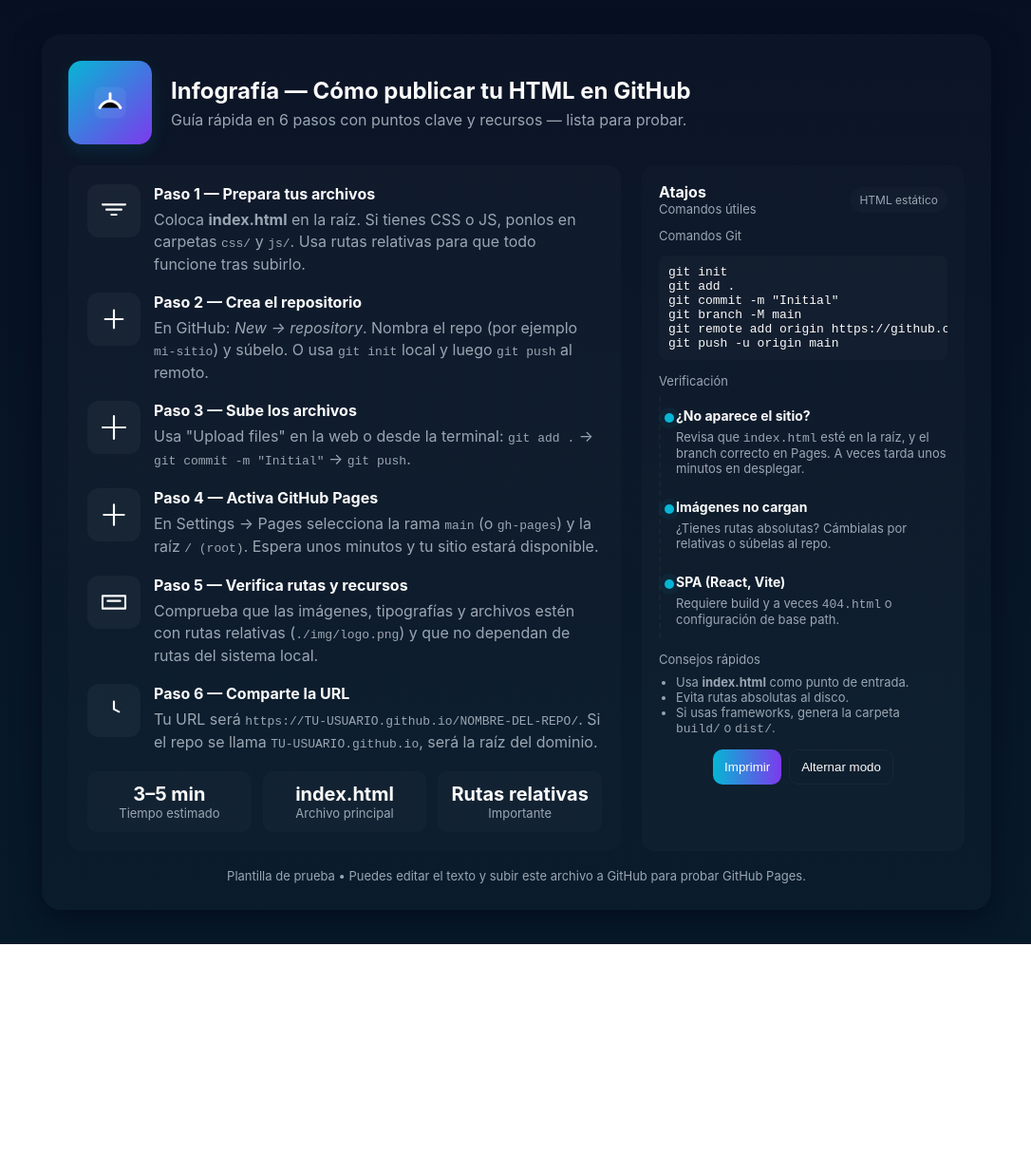
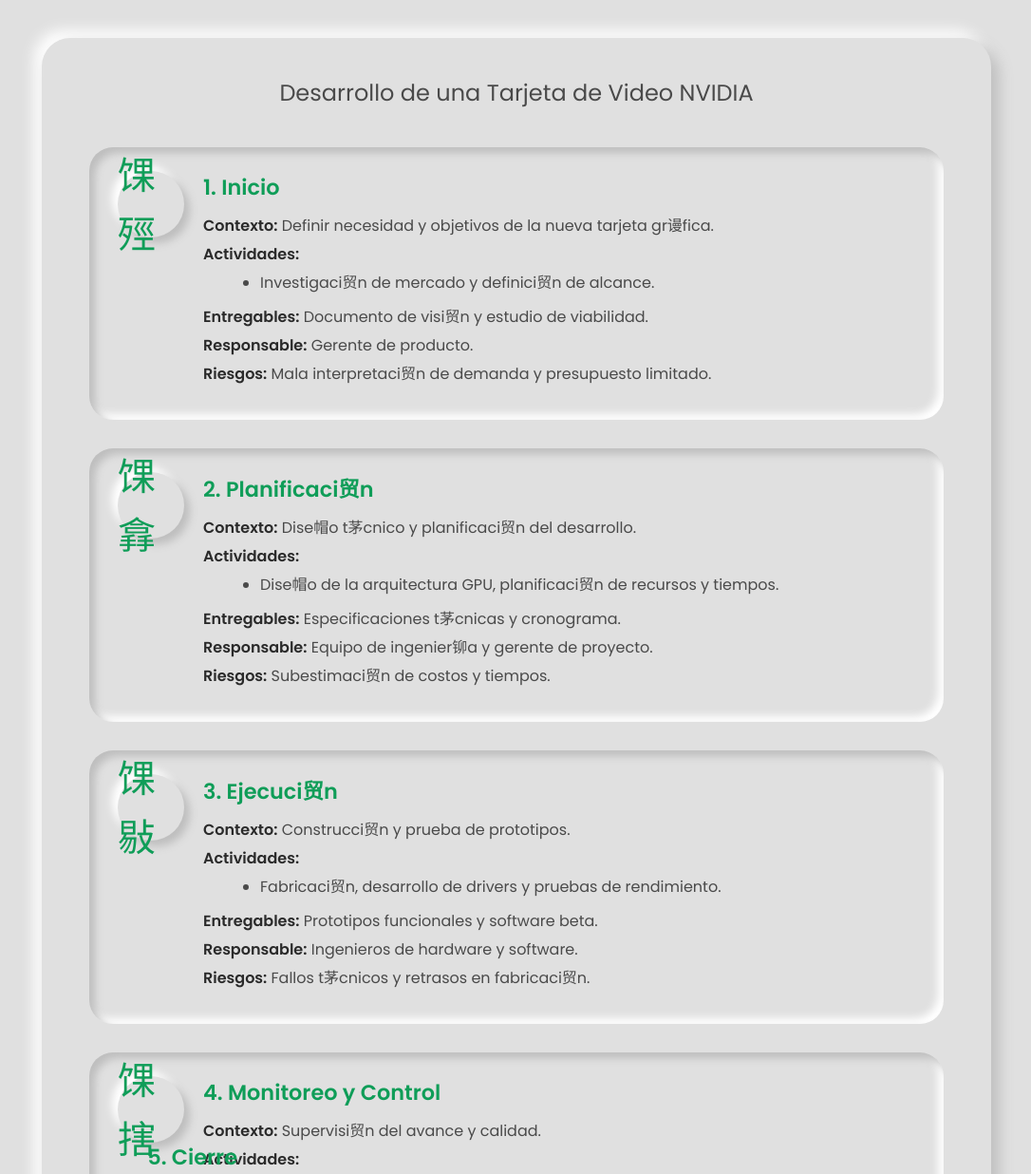
Before and after one commit to manolo0o/Engineering-class, a plain HTML site: page index.html in a window 1280 px wide. Shown: the top 1236 px of the page at 95% size, without its empty margins (96-1182 px from the left). Before the commit the page ends 994 px from the top, so only its background shows below. Drawn offline with Linux system fonts and the light colour scheme.

Commit message:
feat: :art: test

```diff
--- a/index.html
+++ b/index.html
@@ -1,237 +1,220 @@
-<!doctype html>
+<!DOCTYPE html>
 <html lang="es">
 <head>
-  <meta charset="utf-8" />
+<meta charset="UTF-8" />
 <meta name="viewport" content="width=device-width, initial-scale=1" />
-  <title>Infografía - Prueba</title>
+<title>Infograf铆a Neumorfista: Desarrollo Tarjeta NVIDIA</title>
 <style>
-    :root{
-      --bg:#0f1724; --card:#0b1220; --accent:#06b6d4; --muted:#9aa6b2; --glass: rgba(255,255,255,0.04);
-      --radius:16px; --maxw:1000px;
-      --paper:#fafafa; --ink:#07203a;
-    }
-    *{box-sizing:border-box}
-    body{font-family: Inter, system-ui, -apple-system, 'Segoe UI', Roboto, 'Helvetica Neue', Arial; margin:0; background: linear-gradient(180deg,#071022 0%, #071a2a 100%); color:var(--paper); -webkit-font-smoothing:antialiased}
-    .wrap{max-width:var(--maxw); margin:36px auto; padding:28px; background: linear-gradient(180deg, rgba(255,255,255,0.02), rgba(255,255,255,0.01)); border-radius:20px; box-shadow: 0 10px 30px rgba(2,6,23,0.6);}
-    header{display:flex; gap:20px; align-items:center}
-    .logo{width:88px; height:88px; border-radius:14px; background:linear-gradient(135deg,var(--accent),#7c3aed); display:grid; place-items:center; box-shadow:0 6px 18px rgba(6,182,212,0.12)}
-    .logo svg{width:44px; height:44px}
-    h1{font-size:24px; margin:0}
-    p.lead{margin:6px 0 0; color:var(--muted)}
+  @import url('https://fonts.googleapis.com/css2?family=Poppins:wght@400;600&display=swap');
 
-    .grid{display:grid; grid-template-columns: 1fr 340px; gap:22px; margin-top:22px}
-    .main{background:linear-gradient(180deg, rgba(255,255,255,0.02), rgba(255,255,255,0.01)); padding:20px; border-radius:14px}
-    .side{padding:18px; border-radius:14px; background: linear-gradient(180deg, rgba(255,255,255,0.01), rgba(255,255,255,0.02));}
-
-    .section{display:flex; gap:14px; align-items:flex-start; margin-bottom:18px}
-    .icon{width:56px; height:56px; border-radius:12px; background:var(--glass); display:grid; place-items:center; flex:0 0 56px}
-    .icon svg{width:32px;height:32px; fill:none; stroke:var(--accent); stroke-width:1.6}
-    .content h3{margin:0 0 6px 0; font-size:16px}
-    .content p{margin:0; color:var(--muted); line-height:1.45}
-
-    .stats{display:flex; gap:12px; margin-top:8px}
-    .stat{flex:1; background:rgba(255,255,255,0.02); padding:12px; border-radius:10px; text-align:center}
-    .stat .n{font-size:20px; font-weight:700}
-    .stat .t{color:var(--muted); font-size:13px}
-
-    .progress{height:10px; background:rgba(255,255,255,0.03); border-radius:999px; overflow:hidden}
-    .progress > span{display:block; height:100%; background:linear-gradient(90deg,var(--accent), #7c3aed)}
-
-    .tag{display:inline-block; padding:6px 10px; background:rgba(255,255,255,0.02); border-radius:999px; font-size:12px; color:var(--muted)}
-
-    /* timeline */
-    .timeline{border-left:2px dashed rgba(255,255,255,0.03); padding-left:16px}
-    .event{position:relative; padding:12px 0}
-    .event::before{content:''; position:absolute; left:-12px; top:18px; width:10px; height:10px; border-radius:50%; background:var(--accent); box-shadow:0 0 0 6px rgba(6,182,212,0.06)}
-    .event h4{margin:0 0 6px 0; font-size:14px}
-    .event p{margin:0; color:var(--muted); font-size:13px}
-
-    footer{margin-top:18px; text-align:center; color:var(--muted); font-size:13px}
-
-    /* responsive */
-    @media (max-width:880px){
-      .grid{grid-template-columns:1fr;}
-      .logo{width:64px;height:64px}
+  body {
+    background: #e0e0e0;
+    font-family: 'Poppins', sans-serif;
+    margin: 0;
+    padding: 40px 20px;
+    display: flex;
+    justify-content: center;
   }
 
-    /* printable-friendly light mode (class .printable) */
-    .printable{background:#fff;color:#051428}
-    .printable .logo{background:var(--accent);}
+  .infografia {
+    max-width: 900px;
+    background: #e0e0e0;
+    border-radius: 30px;
+    padding: 40px 50px;
+    box-shadow:
+      8px 8px 15px #bebebe,
+      -8px -8px 15px #ffffff;
+  }
 
+  h1 {
+    text-align: center;
+    color: #2a2a2a;
+    font-weight: 600;
+    font-size: 2.4rem;
+    margin-bottom: 5px;
+  }
+
+  h2 {
+    text-align: center;
+    color: #4a4a4a;
+    margin-top: 0;
+    margin-bottom: 40px;
+    font-weight: 500;
+  }
+
+  .stage {
+    background: #e0e0e0;
+    border-radius: 25px;
+    box-shadow:
+      inset 6px 6px 8px #bebebe,
+      inset -6px -6px 8px #ffffff;
+    padding: 25px 30px 30px 30px;
+    margin-bottom: 30px;
+    display: flex;
+    gap: 20px;
+    align-items: flex-start;
+  }
+
+  .icon-container {
+    flex-shrink: 0;
+    width: 70px;
+    height: 70px;
+    background: #e0e0e0;
+    border-radius: 50%;
+    box-shadow:
+      6px 6px 8px #bebebe,
+      -6px -6px 8px #ffffff;
+    display: flex;
+    justify-content: center;
+    align-items: center;
+    font-size: 40px;
+    color: #0f9d58;
+    user-select: none;
+  }
+
+  .content {
+    flex-grow: 1;
+  }
+
+  h3 {
+    color: #0f9d58;
+    margin-top: 0;
+    margin-bottom: 12px;
+    font-weight: 600;
+    font-size: 1.4rem;
+  }
+
+  p {
+    margin: 6px 0;
+    color: #4a4a4a;
+    font-size: 1rem;
+    line-height: 1.5;
+  }
+
+  ul {
+    margin: 6px 0 12px 20px;
+    color: #4a4a4a;
+    font-size: 1rem;
+    line-height: 1.5;
+  }
+
+  strong {
+    color: #2a2a2a;
+  }
+
+  .reflection {
+    background: #e0e0e0;
+    border-radius: 30px;
+    box-shadow:
+      6px 6px 8px #bebebe,
+      -6px -6px 8px #ffffff;
+    padding: 25px 30px;
+    text-align: center;
+    font-style: italic;
+    color: #0f9d58;
+    font-weight: 600;
+    font-size: 1.2rem;
+    margin-top: 50px;
+  }
+
+  /* Responsive */
+  @media (max-width: 700px) {
+    .stage {
+      flex-direction: column;
+      align-items: center;
+      text-align: center;
+    }
+    .icon-container {
+      margin-bottom: 15px;
+    }
+  }
 </style>
 </head>
 <body>
-  <div class="wrap" id="canvas">
-    <header>
-      <div class="logo" aria-hidden>
-        <!-- simple icon -->
-        <svg viewBox="0 0 24 24" xmlns="http://www.w3.org/2000/svg" aria-hidden>
-          <rect x="3" y="3" width="18" height="18" rx="4" fill="white" opacity="0.06"></rect>
-          <path d="M6 15c1.5-3 4.5-4 6-4s4.5 1 6 4" stroke="white" stroke-width="1.6" stroke-linecap="round" stroke-linejoin="round"/>
-          <path d="M12 7v3" stroke="white" stroke-width="1.6" stroke-linecap="round" stroke-linejoin="round"/>
-        </svg>
-      </div>
-      <div>
-        <h1>Infografía — Cómo publicar tu HTML en GitHub</h1>
-        <p class="lead">Guía rápida en 6 pasos con puntos clave y recursos — lista para probar.</p>
-      </div>
-    </header>
 
-    <div class="grid">
-      <main class="main">
-        <section class="section">
-          <div class="icon">
-            <svg viewBox="0 0 24 24" xmlns="http://www.w3.org/2000/svg" aria-hidden>
-              <path d="M3 7h18M6 11h12M10 15h4" stroke="currentColor" stroke-linecap="round" stroke-linejoin="round"/>
-            </svg>
-          </div>
+<div class="infografia">
+
+  <h2>Desarrollo de una Tarjeta de Video NVIDIA</h2>
+
+  <div class="stage">
+    <div class="icon-container" aria-label="Inicio">馃殌</div>
     <div class="content">
-            <h3>Paso 1 — Prepara tus archivos</h3>
-            <p>Coloca <strong>index.html</strong> en la raíz. Si tienes CSS o JS, ponlos en carpetas <code>css/</code> y <code>js/</code>. Usa rutas relativas para que todo funcione tras subirlo.</p>
-          </div>
-        </section>
-
-        <section class="section">
-          <div class="icon">
-            <svg viewBox="0 0 24 24" xmlns="http://www.w3.org/2000/svg" aria-hidden>
-              <path d="M12 5v14M5 12h14" stroke="currentColor" stroke-linecap="round" stroke-linejoin="round"/>
-            </svg>
-          </div>
-          <div class="content">
-            <h3>Paso 2 — Crea el repositorio</h3>
-            <p>En GitHub: <em>New → repository</em>. Nombra el repo (por ejemplo <code>mi-sitio</code>) y súbelo. O usa <code>git init</code> local y luego <code>git push</code> al remoto.</p>
-          </div>
-        </section>
-
-        <section class="section">
-          <div class="icon">
-            <svg viewBox="0 0 24 24" xmlns="http://www.w3.org/2000/svg" aria-hidden>
-              <path d="M12 3v18M3 12h18" stroke="currentColor" stroke-linecap="round" stroke-linejoin="round"/>
-            </svg>
-          </div>
-          <div class="content">
-            <h3>Paso 3 — Sube los archivos</h3>
-            <p>Usa "Upload files" en la web o desde la terminal: <code>git add .</code> → <code>git commit -m "Initial"</code> → <code>git push</code>.</p>
-          </div>
-        </section>
-
-        <section class="section">
-          <div class="icon">
-            <svg viewBox="0 0 24 24" xmlns="http://www.w3.org/2000/svg" aria-hidden>
-              <path d="M4 12h16M12 4v16" stroke="currentColor" stroke-linecap="round" stroke-linejoin="round"/>
-            </svg>
-          </div>
-          <div class="content">
-            <h3>Paso 4 — Activa GitHub Pages</h3>
-            <p>En Settings → Pages selecciona la rama <code>main</code> (o <code>gh-pages</code>) y la raíz <code>/ (root)</code>. Espera unos minutos y tu sitio estará disponible.</p>
-          </div>
-        </section>
-
-        <section class="section">
-          <div class="icon">
-            <svg viewBox="0 0 24 24" xmlns="http://www.w3.org/2000/svg" aria-hidden>
-              <path d="M3 7h18v10H3zM7 11h10" stroke="currentColor" stroke-linecap="round" stroke-linejoin="round"/>
-            </svg>
-          </div>
-          <div class="content">
-            <h3>Paso 5 — Verifica rutas y recursos</h3>
-            <p>Comprueba que las imágenes, tipografías y archivos estén con rutas relativas (<code>./img/logo.png</code>) y que no dependan de rutas del sistema local.</p>
-          </div>
-        </section>
-
-        <section class="section">
-          <div class="icon">
-            <svg viewBox="0 0 24 24" xmlns="http://www.w3.org/2000/svg" aria-hidden>
-              <path d="M12 5v6l4 2" stroke="currentColor" stroke-linecap="round" stroke-linejoin="round"/>
-            </svg>
-          </div>
-          <div class="content">
-            <h3>Paso 6 — Comparte la URL</h3>
-            <p>Tu URL será <code>https://TU-USUARIO.github.io/NOMBRE-DEL-REPO/</code>. Si el repo se llama <code>TU-USUARIO.github.io</code>, será la raíz del dominio.</p>
-          </div>
-        </section>
-
-        <div class="stats" style="margin-top:12px">
-          <div class="stat">
-            <div class="n">3–5 min</div>
-            <div class="t">Tiempo estimado</div>
-          </div>
-          <div class="stat">
-            <div class="n">index.html</div>
-            <div class="t">Archivo principal</div>
-          </div>
-          <div class="stat">
-            <div class="n">Rutas relativas</div>
-            <div class="t">Importante</div>
+      <h3>1. Inicio</h3>
+      <p><strong>Contexto:</strong> Definir necesidad y objetivos de la nueva tarjeta gr谩fica.</p>
+      <p><strong>Actividades:</strong></p>
+      <ul>
+        <li>Investigaci贸n de mercado y definici贸n de alcance.</li>
+      </ul>
+      <p><strong>Entregables:</strong> Documento de visi贸n y estudio de viabilidad.</p>
+      <p><strong>Responsable:</strong> Gerente de producto.</p>
+      <p><strong>Riesgos:</strong> Mala interpretaci贸n de demanda y presupuesto limitado.</p>
     </div>
   </div>
 
-      </main>
-
-      <aside class="side">
-        <div style="display:flex; justify-content:space-between; align-items:center; gap:8px; margin-bottom:12px">
-          <div>
-            <strong>Atajos</strong>
-            <div style="color:var(--muted); font-size:13px">Comandos útiles</div>
-          </div>
-          <span class="tag">HTML estático</span>
-        </div>
-
-        <div style="margin-bottom:14px">
-          <div style="font-size:13px; color:var(--muted); margin-bottom:8px">Comandos Git</div>
-          <pre style="background:rgba(255,255,255,0.02); padding:10px; border-radius:8px; color:var(--paper); font-size:13px; overflow:auto">git init
-git add .
-git commit -m "Initial"
-git branch -M main
-git remote add origin https://github.com/TU-USUARIO/mi-sitio.git
-git push -u origin main</pre>
-        </div>
-
-        <div style="margin-bottom:14px">
-          <div style="font-size:13px; color:var(--muted); margin-bottom:8px">Verificación</div>
-          <div class="timeline">
-            <div class="event">
-              <h4>¿No aparece el sitio?</h4>
-              <p>Revisa que <code>index.html</code> esté en la raíz, y el branch correcto en Pages. A veces tarda unos minutos en desplegar.</p>
-            </div>
-            <div class="event">
-              <h4>Imágenes no cargan</h4>
-              <p>¿Tienes rutas absolutas? Cámbialas por relativas o súbelas al repo.</p>
-            </div>
-            <div class="event">
-              <h4>SPA (React, Vite)</h4>
-              <p>Requiere build y a veces <code>404.html</code> o configuración de base path.</p>
-            </div>
+  <div class="stage">
+    <div class="icon-container" aria-label="Planificaci贸n">馃搻</div>
+    <div class="content">
+      <h3>2. Planificaci贸n</h3>
+      <p><strong>Contexto:</strong> Dise帽o t茅cnico y planificaci贸n del desarrollo.</p>
+      <p><strong>Actividades:</strong></p>
+      <ul>
+        <li>Dise帽o de la arquitectura GPU, planificaci贸n de recursos y tiempos.</li>
+      </ul>
+      <p><strong>Entregables:</strong> Especificaciones t茅cnicas y cronograma.</p>
+      <p><strong>Responsable:</strong> Equipo de ingenier铆a y gerente de proyecto.</p>
+      <p><strong>Riesgos:</strong> Subestimaci贸n de costos y tiempos.</p>
     </div>
   </div>
 
-        <div style="margin-top:6px">
-          <div style="font-size:13px; color:var(--muted); margin-bottom:8px">Consejos rápidos</div>
-          <ul style="margin:0; padding-left:18px; color:var(--muted); font-size:13px">
-            <li>Usa <strong>index.html</strong> como punto de entrada.</li>
-            <li>Evita rutas absolutas al disco.</li>
-            <li>Si usas frameworks, genera la carpeta <code>build/</code> o <code>dist/</code>.</li>
+  <div class="stage">
+    <div class="icon-container" aria-label="Ejecuci贸n">馃敡</div>
+    <div class="content">
+      <h3>3. Ejecuci贸n</h3>
+      <p><strong>Contexto:</strong> Construcci贸n y prueba de prototipos.</p>
+      <p><strong>Actividades:</strong></p>
+      <ul>
+        <li>Fabricaci贸n, desarrollo de drivers y pruebas de rendimiento.</li>
       </ul>
+      <p><strong>Entregables:</strong> Prototipos funcionales y software beta.</p>
+      <p><strong>Responsable:</strong> Ingenieros de hardware y software.</p>
+      <p><strong>Riesgos:</strong> Fallos t茅cnicos y retrasos en fabricaci贸n.</p>
+    </div>
   </div>
 
-        <div style="margin-top:14px; display:flex; gap:8px; justify-content:center">
-          <button onclick="window.print()" style="padding:10px 12px; border-radius:10px; border:0; background:linear-gradient(90deg,var(--accent),#7c3aed); color:white; cursor:pointer">Imprimir</button>
-          <button onclick="toggleLight()" style="padding:10px 12px; border-radius:10px; border:0; background:transparent; color:var(--paper); border:1px solid rgba(255,255,255,0.04); cursor:pointer">Alternar modo</button>
+  <div class="stage">
+    <div class="icon-container" aria-label="Monitoreo y Control">馃搳</div>
+    <div class="content">
+      <h3>4. Monitoreo y Control</h3>
+      <p><strong>Contexto:</strong> Supervisi贸n del avance y calidad.</p>
+      <p><strong>Actividades:</strong></p>
+      <ul>
+        <li>Revisi贸n, control de calidad y ajustes.</li>
+      </ul>
+      <p><strong>Entregables:</strong> Informes de progreso y resultados de calidad.</p>
+      <p><strong>Responsable:</strong> Gerente de proyecto y equipo de calidad.</p>
+      <p><strong>Riesgos:</strong> Desviaciones y problemas no detectados.</p>
+    </div>
   </div>
 
-      </aside>
+  <div class="stage">
+    <div class="icon-container" aria-label="Cierre">鉁?/div>
+    <div class="content">
+      <h3>5. Cierre</h3>
+      <p><strong>Contexto:</strong> Finalizaci贸n y lanzamiento.</p>
+      <p><strong>Actividades:</strong></p>
+      <ul>
+        <li>Documentaci贸n, producci贸n masiva y capacitaci贸n.</li>
+      </ul>
+      <p><strong>Entregables:</strong> Producto final, manuales y estrategia de lanzamiento.</p>
+      <p><strong>Responsable:</strong> Gerente de producto, marketing y soporte.</p>
+      <p><strong>Riesgos:</strong> Problemas post-lanzamiento y mala recepci贸n.</p>
+    </div>
   </div>
 
-    <footer>
-      Plantilla de prueba • Puedes editar el texto y subir este archivo a GitHub para probar GitHub Pages.
-    </footer>
-
+  <div class="reflection">
+    Reflexi贸n Final: El desarrollo de una tarjeta NVIDIA requiere innovaci贸n, coordinaci贸n y control continuo para minimizar riesgos t茅cnicos y de mercado.
+  </div>
 </div>
 
-  <script>
-    function toggleLight(){
-      document.getElementById('canvas').classList.toggle('printable');
-    }
-  </script>
 </body>
 </html>
```
Lines whose indentation alone changed are shown as unchanged.
